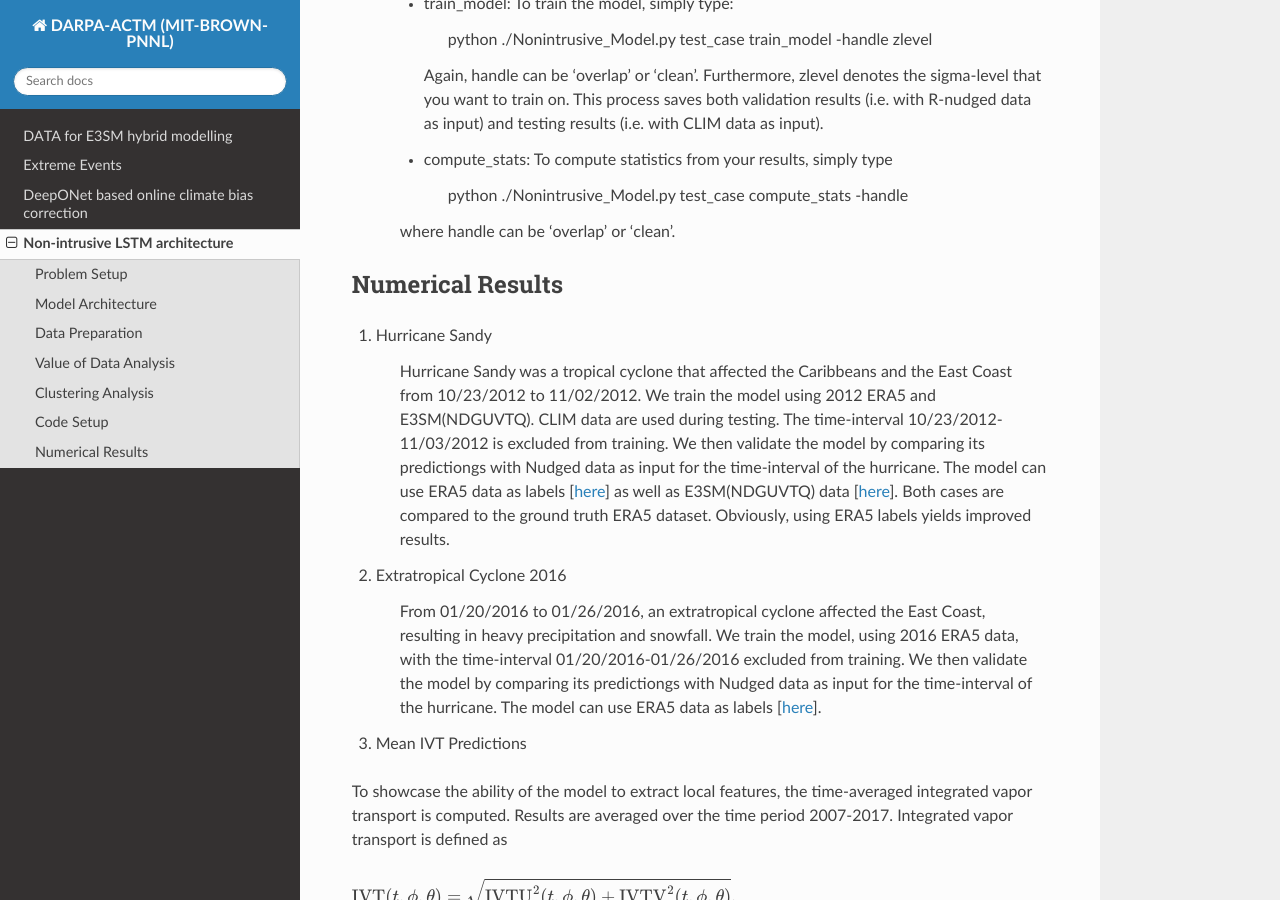
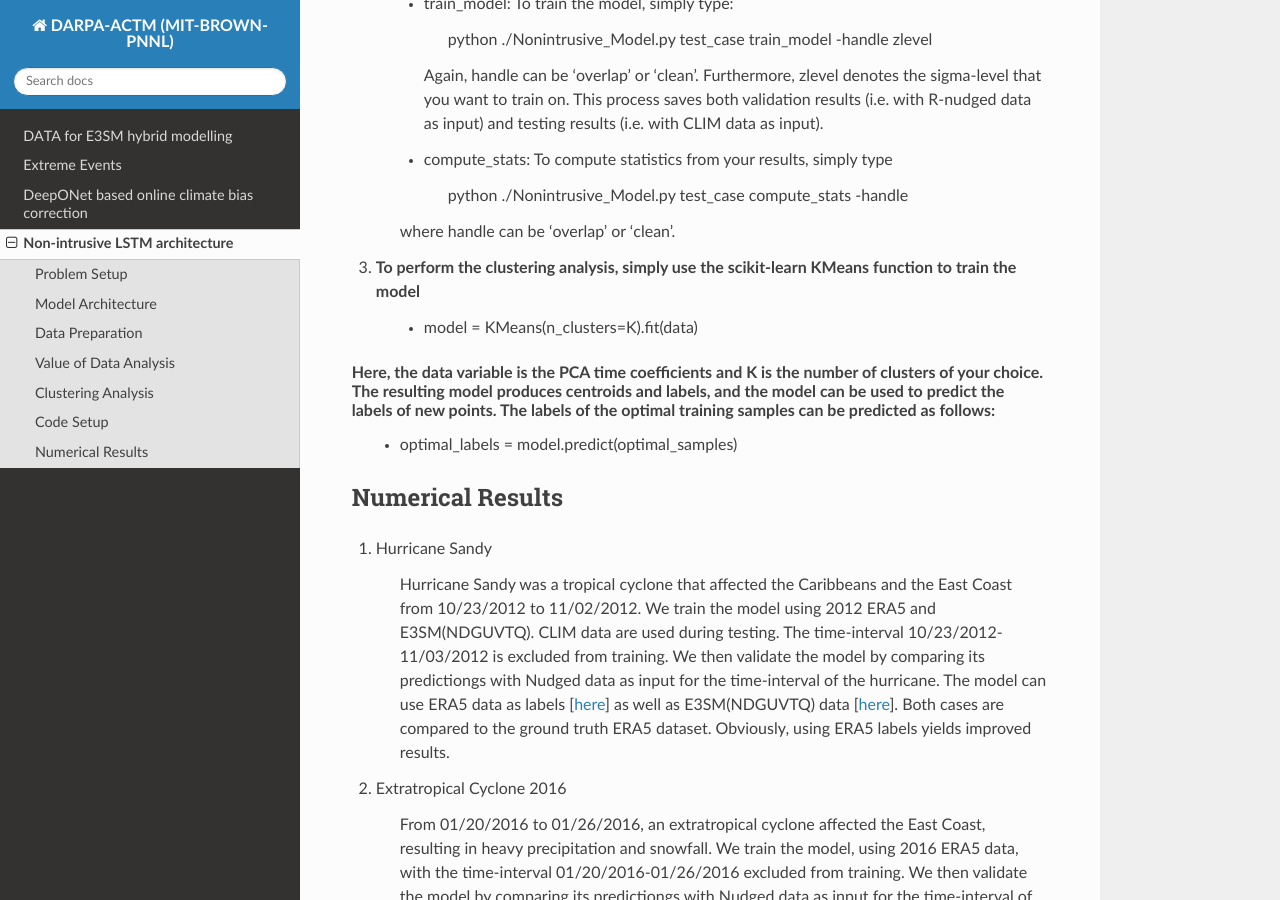
Before and after one commit to aniruddhabora/Extreme-Events-using-Scientific-Machine-Learning, a Sphinx documentation site: the page built from docs/source/modules/LSTM_based_offline_correction.rst, in a window 1280 px wide and 900 px high, scrolled down 9293 px. Built offline with Sphinx 7.4.7 and the Read the Docs theme 2.0.0, drawn with Linux system fonts in a browser that asks for light colours; pages that are not in the unit, such as notebooks, are missing from menus.

Commit message:
Update LSTM_based_offline_correction.rst

```diff
--- a/docs/source/modules/LSTM_based_offline_correction.rst
+++ b/docs/source/modules/LSTM_based_offline_correction.rst
@@ -222,7 +222,10 @@ and it will display on the command line the details for the run.
 
            where handle can be 'overlap' or 'clean'.
 
-
+3. To perform the clustering analysis, simply use the scikit-learn KMeans function to train the model
+           * model = KMeans(n_clusters=K).fit(data)
+Here, the data variable is the PCA time coefficients and K is the number of clusters of your choice. The resulting model produces centroids and labels, and the model can be used to predict the labels of new points. The labels of the optimal training samples can be predicted as follows:
+           * optimal_labels = model.predict(optimal_samples)
 
 
 Numerical Results
```
